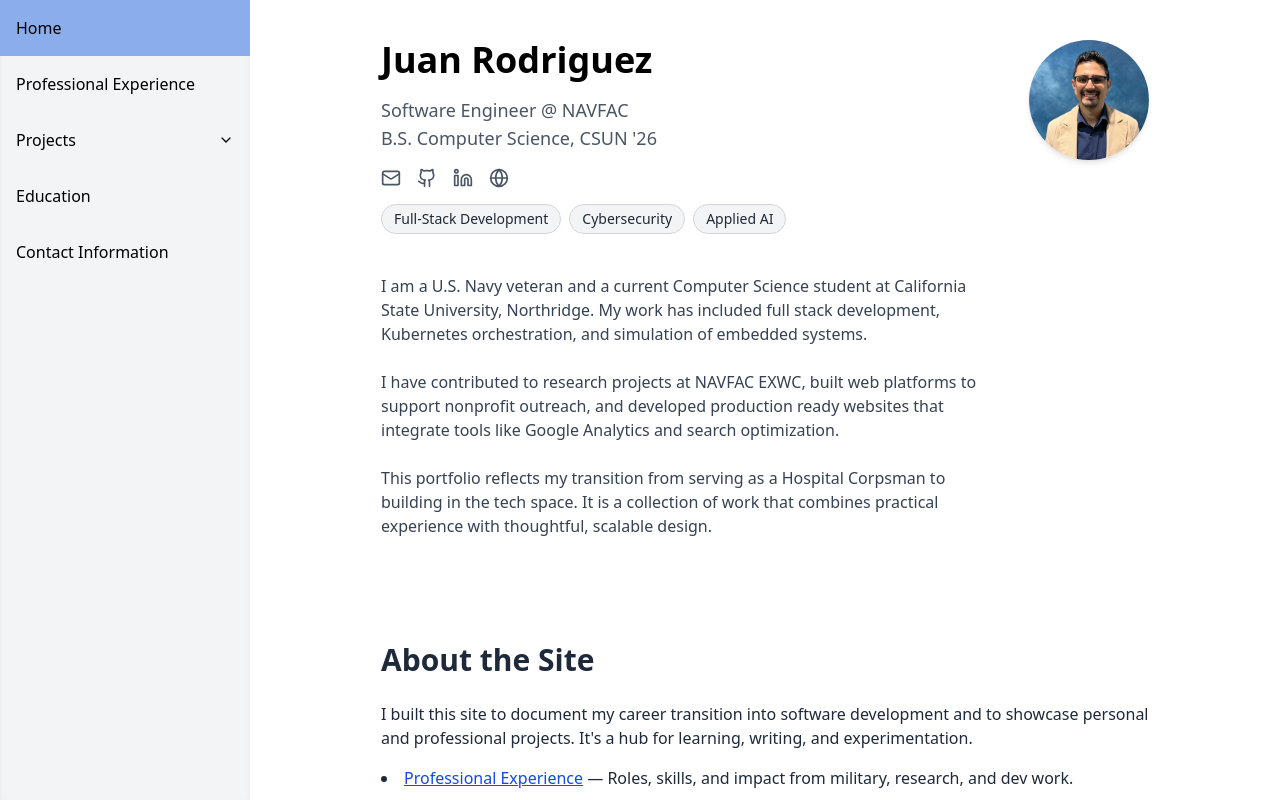
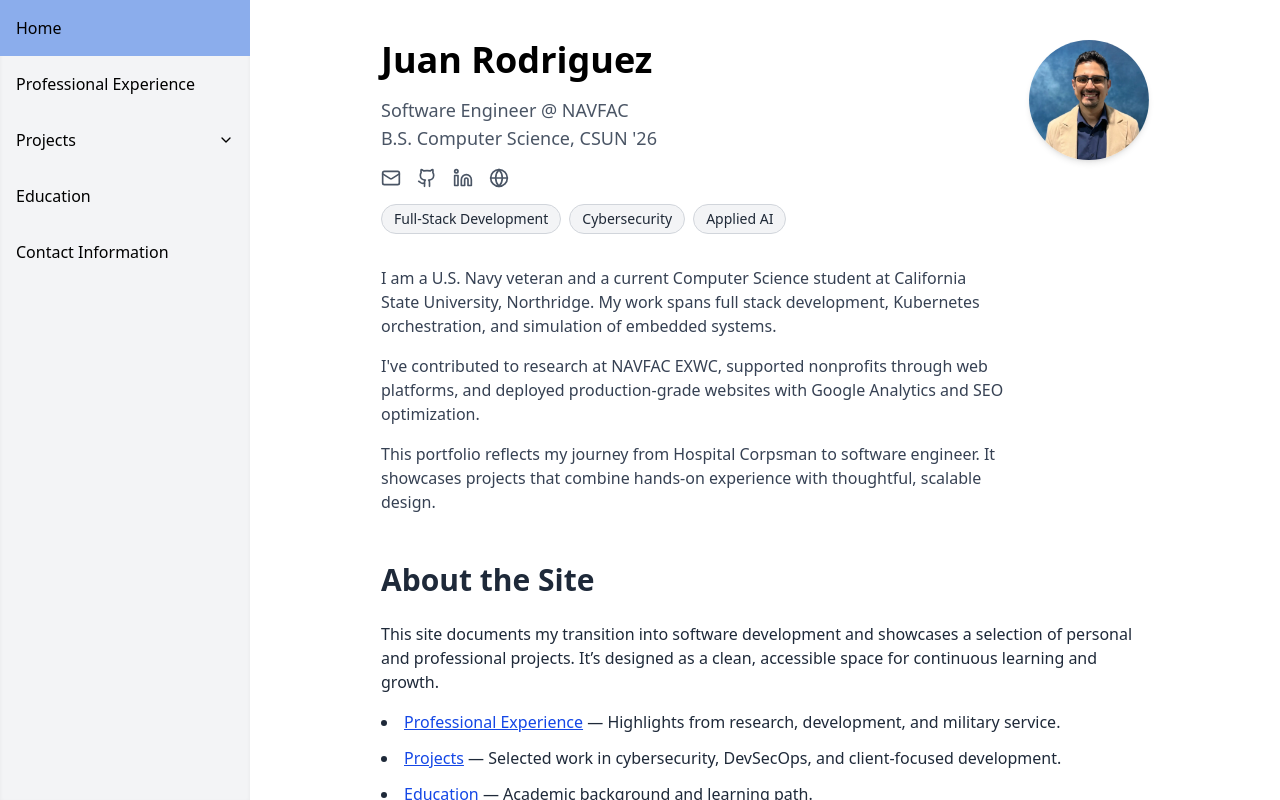
Before and after one commit to gtech29/portfolio, a Next.js app: page / in a window 1280 px wide. Built offline with nearby package versions, Linux system fonts and the light colour scheme.

Commit message:
updated landing

```diff
--- a/src/app/projects/central-logging/page.tsx
+++ b/src/app/projects/central-logging/page.tsx
@@ -1,7 +1,7 @@
 // src/app/projects/central-logging-system/page.tsx
 "use client";
 
-import Image from "next/image";
+// import Image from "next/image";
 import Link from "next/link";
 
 export default function CentralLoggingSystemPage() {
--- a/src/app/projects/stelesthetics/page.tsx
+++ b/src/app/projects/stelesthetics/page.tsx
@@ -1,7 +1,7 @@
 "use client";
 
-import Image from "next/image";
-import Link from "next/link";
+// import Image from "next/image";
+// import Link from "next/link";
 import { motion } from "framer-motion";
 
 export default function StelEstheticsPage() {
--- a/src/components/Landing.tsx
+++ b/src/components/Landing.tsx
@@ -1,7 +1,10 @@
 // src/components/Hero.tsx
 import React from "react";
 import { Mail, Github, Linkedin, Globe } from "lucide-react";
-// Define SocialLink and Tag types locally since '@/types' cannot be found
+import Image from "next/image";
+import Link from "next/link";
+
+// Local type definitions
 type SocialLink = {
   href: string;
   label: string;
@@ -13,8 +16,6 @@ type Tag = {
   bg: string;
   text: string;
 };
-import Image from "next/image";
-import Link from "next/link";
 
 const SOCIALS: SocialLink[] = [
   { href: "mailto:juan.rodriguez.517@my.csun.edu", label: "Email", icon: Mail },
@@ -24,60 +25,34 @@ const SOCIALS: SocialLink[] = [
     label: "LinkedIn",
     icon: Linkedin,
   },
-  {
-    href: "https://www.juan-rodriguez.dev/",
-    label: "Portfolio",
-    icon: Globe,
-  },
+  { href: "https://www.juan-rodriguez.dev/", label: "Portfolio", icon: Globe },
 ];
 
 const TAGS: Tag[] = [
   {
     label: "Full-Stack Development",
-    bg: "bg-gray-100", // soft blue background
-    text: "text-[#1f2937]", // Tailwind slate-800 equivalent
-  },
-  {
-    label: "Cybersecurity",
     bg: "bg-gray-100",
     text: "text-[#1f2937]",
   },
-  {
-    label: "Applied AI",
-    bg: "bg-gray-100",
-    text: "text-[#1f2937]",
-  },
+  { label: "Cybersecurity", bg: "bg-gray-100", text: "text-[#1f2937]" },
+  { label: "Applied AI", bg: "bg-gray-100", text: "text-[#1f2937]" },
 ];
 
 export default function Hero(): React.ReactElement {
   return (
     <section
       id="hero"
-      className="
-        flex flex-col gap-20 px-6 mt-4 min-h-screen
-         text-black
-        dark:from-gray-950 dark:to-gray-900 dark:text-white
-        pt-6
-      "
+      className="flex flex-col gap-12 px-6 mt-4 min-h-screen text-black dark:from-gray-950 dark:to-gray-900 dark:text-white pt-6"
     >
       {/* Profile & Intro */}
-      <div
-        className="
-          flex flex-col lg:flex-row justify-center items-start gap-12
-          max-w-3xl mx-auto
-        "
-      >
-        <div
-          className="
-            flex flex-col-reverse lg:flex-row items-start gap-6 w-full
-          "
-        >
+      <div className="flex flex-col lg:flex-row justify-center items-start gap-8 max-w-3xl mx-auto">
+        <div className="flex flex-col-reverse lg:flex-row items-start gap-6 w-full">
           <div className="flex flex-col items-start text-left space-y-4 w-full">
             <h1 className="text-4xl font-bold">Juan Rodriguez</h1>
             <h2 className="text-lg text-gray-600 dark:text-gray-300">
               Software Engineer @ NAVFAC
               <br />
-              B.S. Computer Science, CSUN &#39;26
+              B.S. Computer Science, CSUN '26
             </h2>
             <div className="flex gap-4 text-gray-600 dark:text-gray-400">
               {SOCIALS.map(({ href, label, icon: Icon }) => (
@@ -97,38 +72,31 @@ export default function Hero(): React.ReactElement {
               {TAGS.map((tag) => (
                 <span
                   key={tag.label}
-                  className={`
-        text-xs md:text-sm font-medium
-        px-3 py-1 rounded-full
-        border border-[#d1d5db]  // optional subtle
-        ${tag.bg} ${tag.text}
-      `}
+                  className={`text-xs md:text-sm font-medium px-3 py-1 rounded-full border border-[#d1d5db] ${tag.bg} ${tag.text}`}
                 >
                   {tag.label}
                 </span>
               ))}
             </div>
 
-            <div className="space-y-4 pt-6 text-gray-800 dark:text-gray-200 mb-0">
-              <p className="text-gray-700 dark:text-gray-300 mt-0 mb-6">
+            <div className="space-y-4 pt-4 text-gray-800 dark:text-gray-200">
+              <p className="text-gray-700 dark:text-gray-300">
                 I am a U.S. Navy veteran and a current Computer Science student
-                at California State University, Northridge. My work has included
-                full stack development, Kubernetes orchestration, and simulation
-                of embedded systems.
+                at California State University, Northridge. My work spans full
+                stack development, Kubernetes orchestration, and simulation of
+                embedded systems.
               </p>
 
-              <p className="text-gray-700 dark:text-gray-300 mt-0 mb-6">
-                I have contributed to research projects at NAVFAC EXWC, built
-                web platforms to support nonprofit outreach, and developed
-                production ready websites that integrate tools like Google
-                Analytics and search optimization.
+              <p className="text-gray-700 dark:text-gray-300">
+                I've contributed to research at NAVFAC EXWC, supported
+                nonprofits through web platforms, and deployed production-grade
+                websites with Google Analytics and SEO optimization.
               </p>
 
-              <p className="text-gray-700 dark:text-gray-300 mt-0 mb-6">
-                This portfolio reflects my transition from serving as a Hospital
-                Corpsman to building in the tech space. It is a collection of
-                work that combines practical experience with thoughtful,
-                scalable design.
+              <p className="text-gray-700 dark:text-gray-300">
+                This portfolio reflects my journey from Hospital Corpsman to
+                software engineer. It showcases projects that combine hands-on
+                experience with thoughtful, scalable design.
               </p>
             </div>
           </div>
@@ -151,51 +119,56 @@ export default function Hero(): React.ReactElement {
         <h2 className="text-3xl font-semibold mb-6">About the Site</h2>
 
         <p className="mb-4">
-          I built this site to document my career transition into software
-          development and to showcase personal and professional projects.
-          It&#39;s a hub for learning, writing, and experimentation.
+          This site documents my transition into software development and
+          showcases a selection of personal and professional projects. It’s
+          designed as a clean, accessible space for continuous learning and
+          growth.
         </p>
 
-        <ul className="list-disc list-inside mb-6 space-y-2">
+        <ul className="space-y-3 list-disc list-inside">
           <li>
             <Link href="/work-experience" className="text-blue-700 underline">
               Professional Experience
             </Link>{" "}
-            — Roles, skills, and impact from military, research, and dev work.
+            — Highlights from research, development, and military service.
           </li>
           <li>
-            <Link href="/projects" className="text-blue-700 underline">
+            <Link
+              href="/projects/digital-twin"
+              className="text-blue-700 underline"
+            >
               Projects
             </Link>{" "}
-            — Cybersecurity research, applied AI, and full-stack development.
+            — Selected work in cybersecurity, DevSecOps, and client-focused
+            development.
           </li>
           <li>
             <Link href="/education" className="text-blue-700 underline">
               Education
             </Link>{" "}
-            — Academic journey, coursework, and university involvement.
+            — Academic background and learning path.
           </li>
           <li>
             <a
               href="https://gtech29.github.io/resume/"
-              className="text-blue-700 underline hover:text-blue-900 focus:outline-none focus:ring-2 focus:ring-blue-300 transition-colors"
               target="_blank"
               rel="noopener noreferrer"
+              className="text-blue-700 underline"
             >
               Resume
             </a>{" "}
-            — Interactive web PDF viewer with a streamlined overview of my
-            background.
+            — Interactive resume with skills and experience summary.
           </li>
         </ul>
 
-        <h3 className="text-2xl font-semibold mt-10 mb-4">Technical</h3>
+        <h3 className="text-2xl font-semibold mt-10 mb-4">Built With</h3>
         <p className="mb-2">
-          This site is built using <strong>Next.js</strong>, styled with{" "}
-          <strong>Tailwind CSS</strong>, and hosted on <strong>Vercel</strong>.
+          This site was built using <strong>Next.js</strong>, styled with{" "}
+          <strong>Tailwind CSS</strong>, and deployed via{" "}
+          <strong>Vercel</strong>.
         </p>
-        <p className="mt-5">
-          You can find the source code here:
+        <p>
+          Source code available at:
           <br />
           <a
             href="https://github.com/gtech29/portfolio"
@@ -203,7 +176,7 @@ export default function Hero(): React.ReactElement {
             className="text-blue-700 underline"
             rel="noopener noreferrer"
           >
-            https://github.com/gtech29/portfolio
+            github.com/gtech29/portfolio
           </a>
         </p>
       </div>
```
